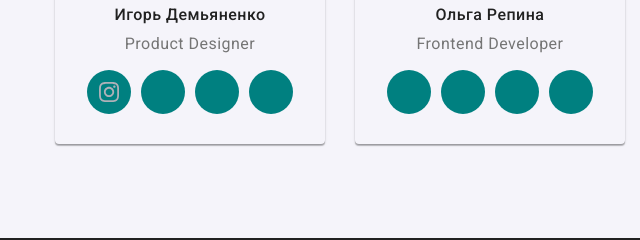
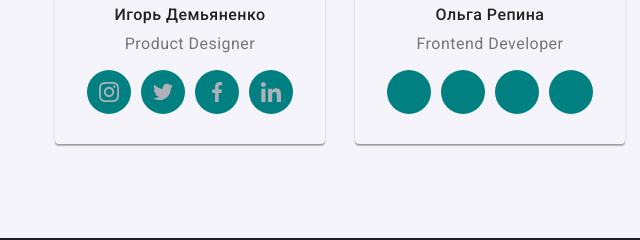
Before and after one commit to Vlutskyy/goit-markup-hw-08-1, a plain HTML site: page index.html in a window 1280 px wide. Shown: the part 1916-2156 px from the top of the page, 0-640 px from the left. Drawn offline with Linux system fonts and the light colour scheme.

Commit message:
Разместил иконки соцсетей под первым членом команды

```diff
--- a/index.html
+++ b/index.html
@@ -136,9 +136,24 @@
                         <use href="img/icons.svg#icon-instagram"></use></svg
                     ></a>
                   </li>
-                  <li class="team-social-item"><a href="" class="team-social-link"></a></li>
-                  <li class="team-social-item"><a href="" class="team-social-link"></a></li>
-                  <li class="team-social-item"><a href="" class="team-social-link"></a></li>
+                  <li class="team-social-item">
+                    <a href="" class="team-social-link"
+                      ><svg class="team-social-icon" width="20" height="20">
+                        <use href="./img/icons.svg#icon-twitter"></use></svg
+                    ></a>
+                  </li>
+                  <li class="team-social-item">
+                    <a href="" class="team-social-link"
+                      ><svg class="team-social-icon" width="20" height="20">
+                        <use href="./img/icons.svg#icon-facebook"></use></svg
+                    ></a>
+                  </li>
+                  <li class="team-social-item">
+                    <a href="" class="team-social-link"
+                      ><svg class="team-social-icon" width="20" height="20">
+                        <use href="./img/icons.svg#icon-linkedin"></use></svg
+                    ></a>
+                  </li>
                 </ul>
               </div>
             </li>
```
